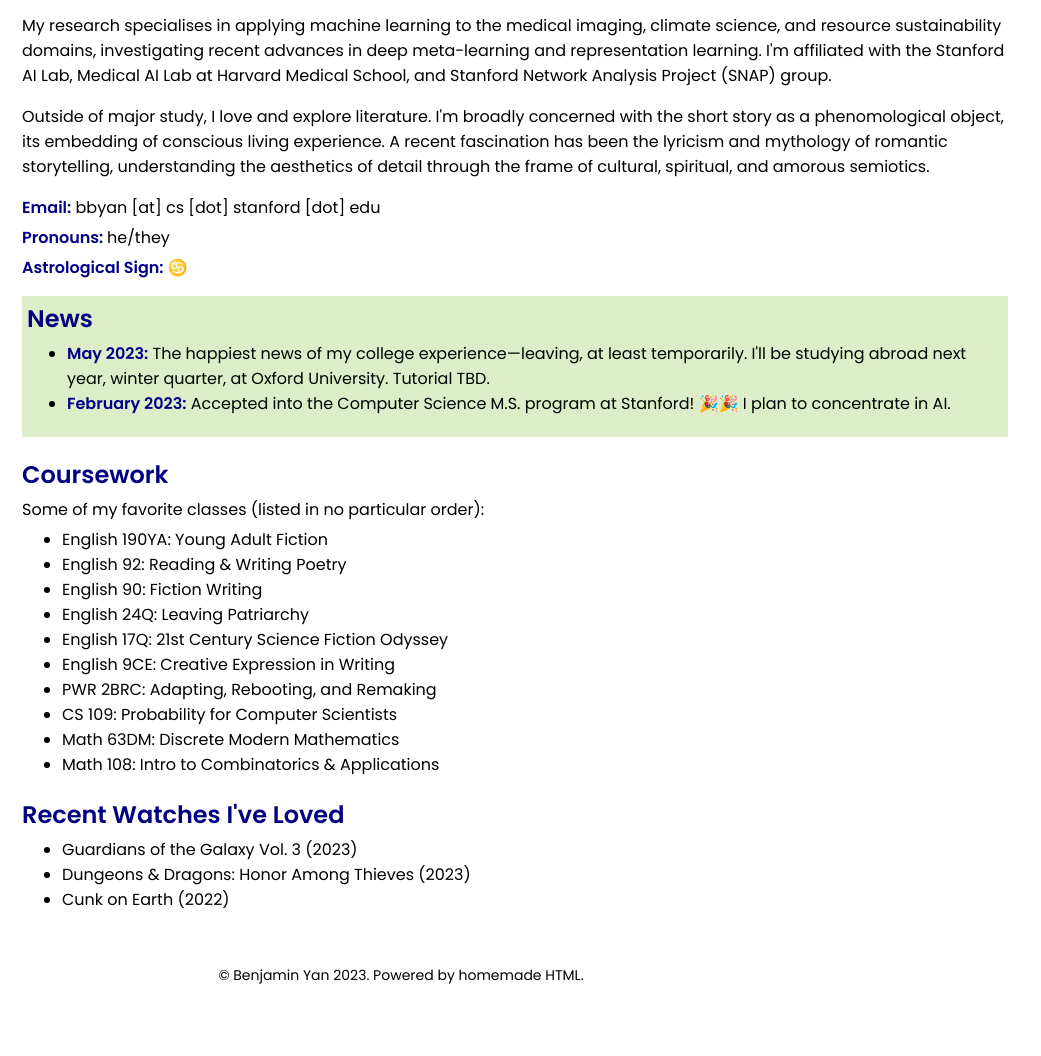
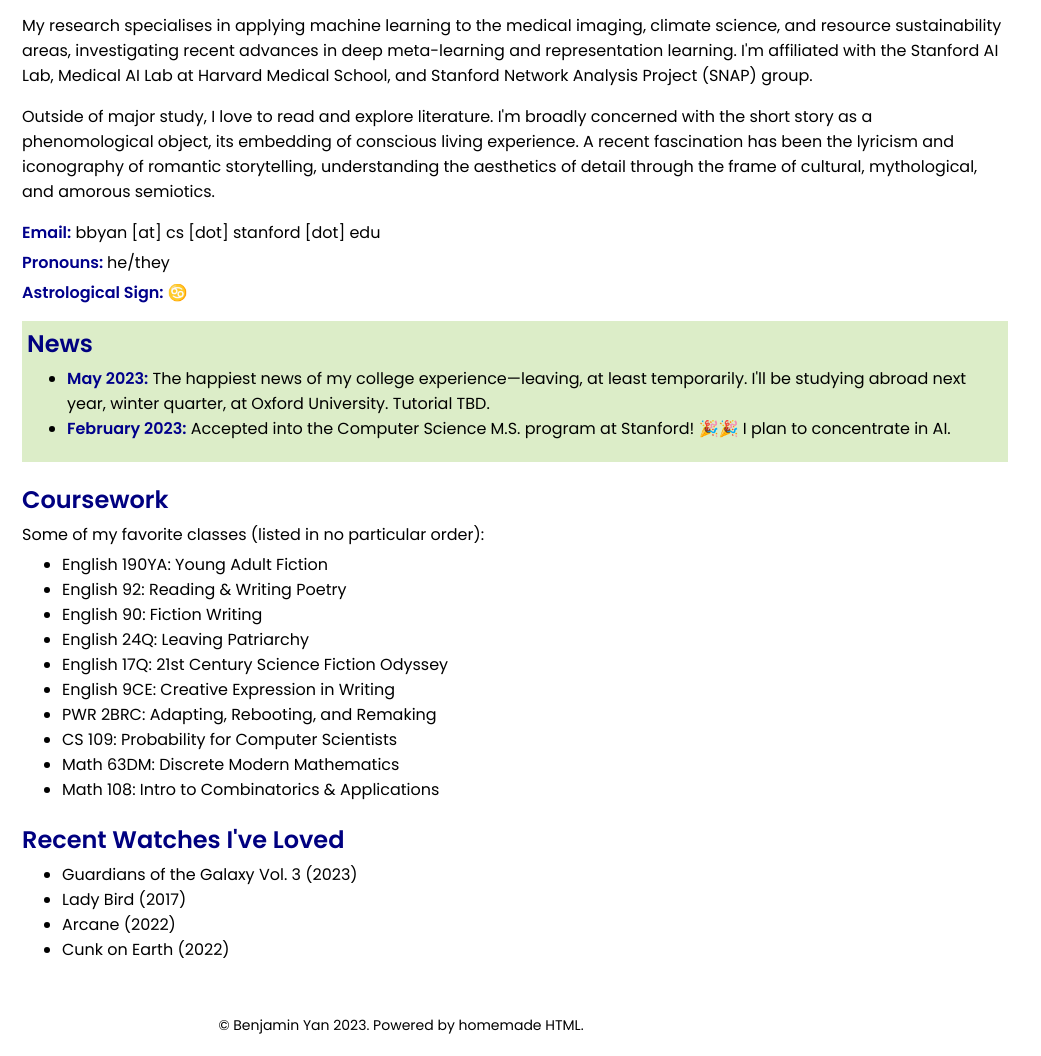
Before and after one commit to yanbenjamin/yanbenjamin.github.io, a plain HTML site: page index.html in a window 1280 px wide. Shown: the part 202-1258 px from the top of the page, 239-1280 px from the left. Before the commit the page ends 1208 px from the top, so only its background shows below. Drawn offline with Linux system fonts and the light colour scheme.

Commit message:
updated index

```diff
--- a/index.html
+++ b/index.html
@@ -23,8 +23,6 @@
             <tr><td style = "display: table; max-width: 200px; vertical-align: top">
 
                 <p style = "margin-bottom: 50px"></p>
-
-       <!-- <img src="https://drive.google.com/uc?export=view&id=1KMEFN9WJgGHxr8Lj5SLM0uItM0vn8nn0" alt="Profile Picture" height = 200 width = 200>-->
 
          <img src="fun_profile.png" alt="Profile Picture" height = 200 width = 200>
 
@@ -59,14 +57,9 @@
         <h2 style = "color: navy; margin-bottom: 5px">About Me</h2>
         <p style = "margin-top: 0px">I am a third-year student at Stanford University, pursuing majors in computer science and mathematics, a minor in creative writing, and a coterminal masters in computer science. I co-teach CS 106S in the Stanford School of Engineering, a survey course on coding for social good. In 2020, I was named a U.S. Presidential Scholar.</p>
 
-        <p>My research specialises in applying machine learning to the medical imaging, climate science, and resource sustainability domains, investigating recent advances in deep meta-learning and representation learning. I'm affiliated with the Stanford AI Lab, Medical AI Lab at Harvard Medical School, and Stanford Network Analysis Project (SNAP) group.</p>
+        <p>My research specialises in applying machine learning to the medical imaging, climate science, and resource sustainability areas, investigating recent advances in deep meta-learning and representation learning. I'm affiliated with the Stanford AI Lab, Medical AI Lab at Harvard Medical School, and Stanford Network Analysis Project (SNAP) group.</p>
 
-        <p>Outside of major study, I love and explore literature. I'm broadly concerned with the short story as a phenomological object, its embedding of conscious living experience. A recent fascination has been the lyricism and mythology of romantic storytelling, understanding the aesthetics of detail through the frame of cultural, spiritual, and amorous semiotics.</p>
-
-        <!--
-        <p style = "margin-top: 0px">I am a third-year student in Mathematics (BS), Computer Science (BS & MS), and Creative Writing (Minor) at Stanford University. I’m grateful to be advised by Jerry Cain and Prof. Yakov Eliashberg. In 2020, I was named a U.S. Presidential Scholar.</p>
-        <p>My research interests are broadly machine learning applications to the social good space, such as in climate science, medicine, and global sustainability. I am affiliated with the Stanford AI Lab (SAIL), Stanford ML Group, Medical AI Lab at Harvard Medical School, and Stanford SNAP Group (newly!). I co-teach Stanford CS 106S, a survey course on coding for social good, and peer tutor for the Math Department.</p>
-        <p>In my free time, I enjoy queer poetry & literature, Pixar films, K-pop albums, and the wonderful world of Percy Jackson. My pronouns are he/they.</p>-->
+        <p>Outside of major study, I love to read and explore literature. I'm broadly concerned with the short story as a phenomological object, its embedding of conscious living experience. A recent fascination has been the lyricism and iconography of romantic storytelling, understanding the aesthetics of detail through the frame of cultural, mythological, and amorous semiotics.</p>
 
         <p style = "margin-bottom: 5px"><b style = "color: darkblue">Email:</b> bbyan [at] cs [dot] stanford [dot] edu</p>
         <p style = "margin-top: 0px; margin-bottom: 5px"><b style = "color: darkblue">Pronouns: </b>he/they</p>
@@ -100,7 +93,8 @@
         <!--<p style = "margin-top: 0px; margin-bottom: 5px">Recent Movies I've Seen & Loved</p>-->
         <ul style = "margin-top: 0px">
             <li>Guardians of the Galaxy Vol. 3 (2023)</li>
-            <li>Dungeons & Dragons: Honor Among Thieves (2023)</li>
+            <li>Lady Bird (2017)</li>
+            <li>Arcane (2022)</li>
             <li>Cunk on Earth (2022)</li>
         </ul>
 
```
